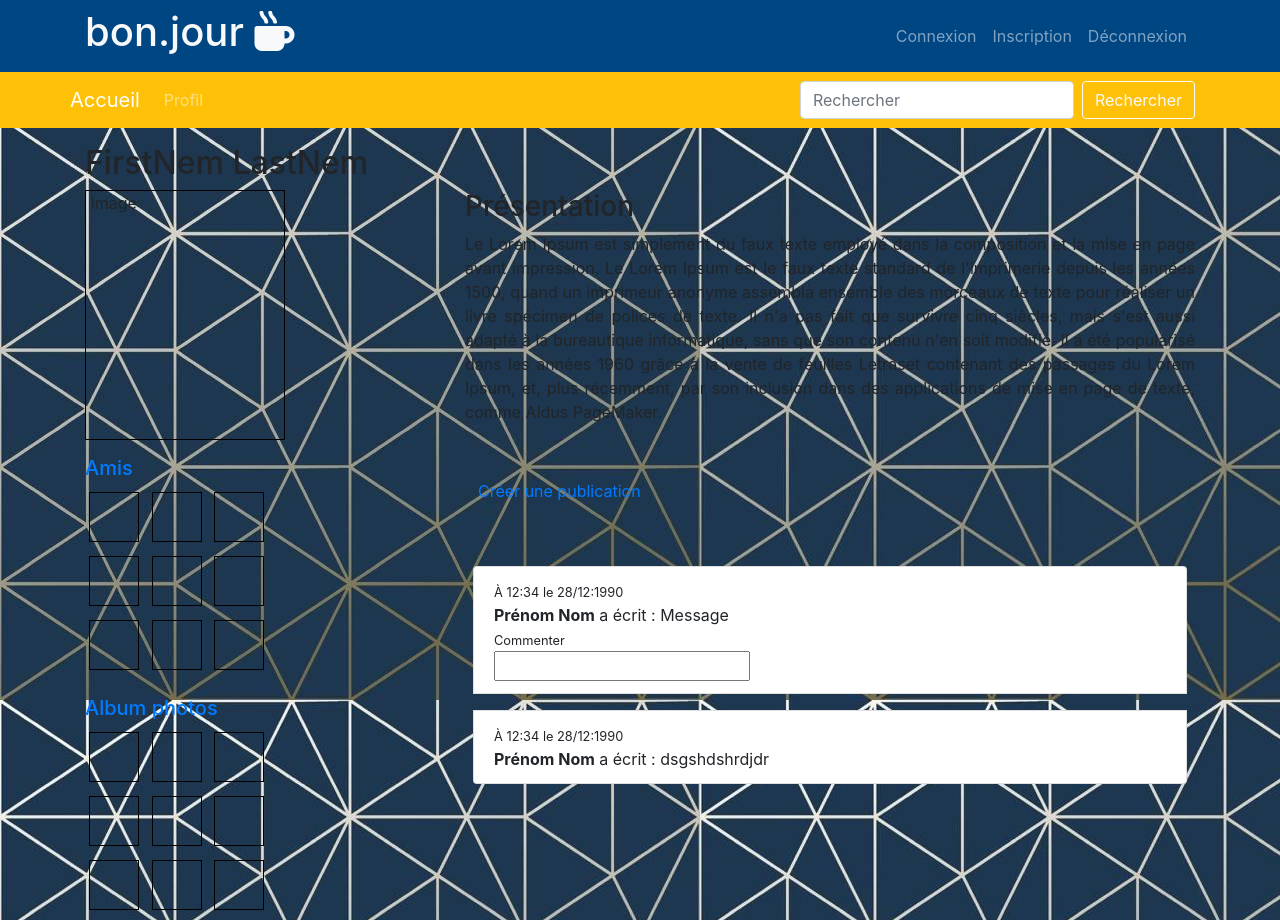
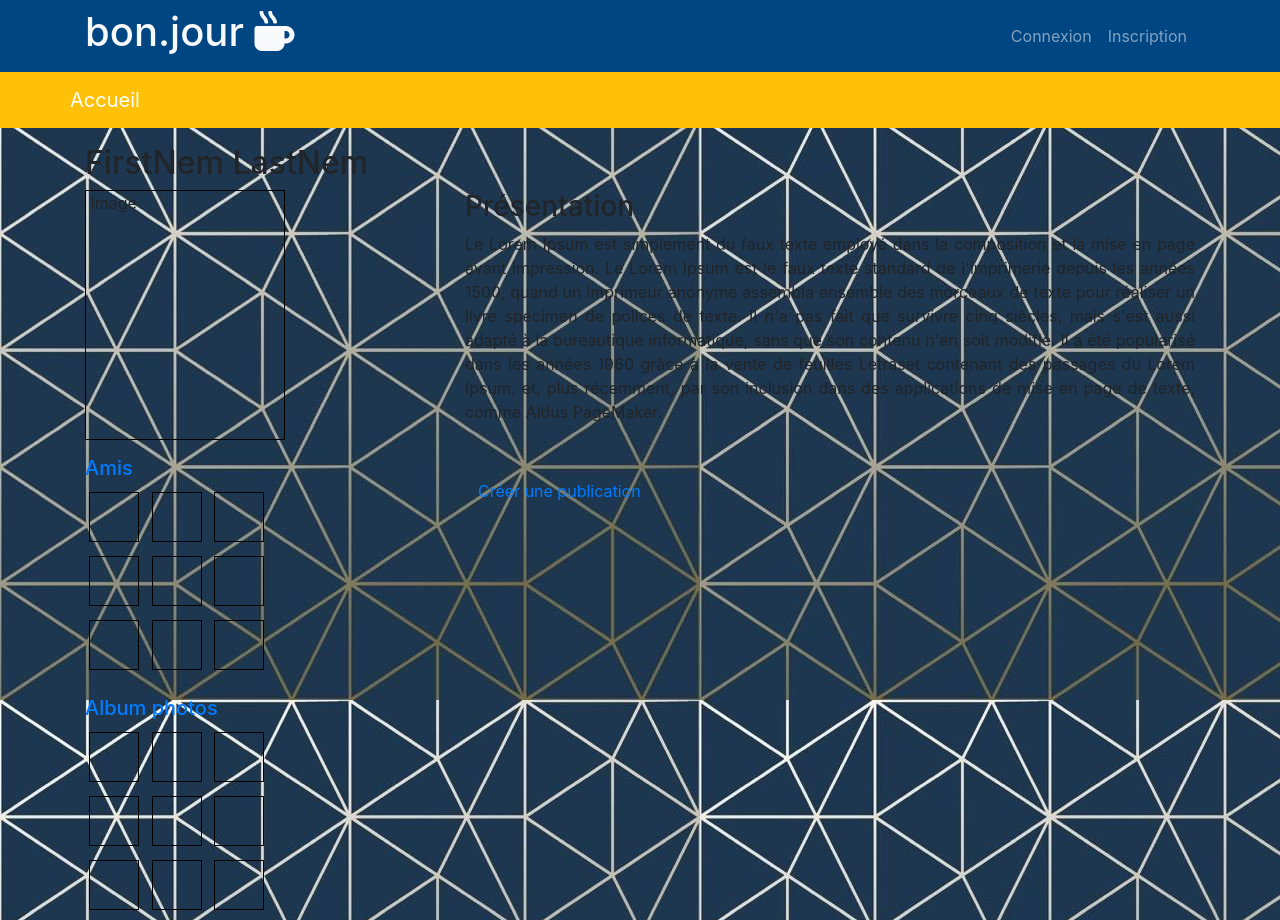
Before and after one commit to Heroszhen/projetfinal, a Symfony app: template templates/profil/index.html.twig in a window 1280 px wide. Run offline with Twig, Linux system fonts and the light colour scheme; the template is opened without the code that fills it, so the values that code supplies are empty; form fields are guessed from the names that the template uses; some libraries are stand-ins or nearby versions.

Commit message:
mise à jour base profil

```diff
--- a/public/js/script.js
+++ b/public/js/script.js
@@ -1,6 +1,5 @@
 var tweet = $("#tweet-content"); //La zone de texte
 var compteur = $("#counter em"); //Le compteur numérique
-
 
 function counting() {
     tweet.val().length; //Calcule la longueur de la chaine de caractères
@@ -71,3 +70,20 @@ $('.update-article').click(function(){
 		$("form[name='article']").append("<br><br><img src='"+src+"' width='200'>");
 	}*/
 });
+
+$('.formcommentaire').each(function(){
+    $(this).submit(function(e) {
+        e.preventDefault();
+        var action = $(this).attr("action");
+        console.log(action);
+        var form = $(this);
+        $.post(
+            action,
+            $(this).serialize(),
+            function(response){
+               form.parent().parent().find("#touscommentaires").prepend(response);
+            },
+
+        );
+    });
+});
--- a/src/Controller/ProfilController.php
+++ b/src/Controller/ProfilController.php
@@ -69,10 +69,6 @@ class ProfilController extends AbstractController
             }
         }
 
-
-
-
-
         return $this->render('profil/index.html.twig', ['user'=>$user,'formp'=>$form->createView()]);
     }
 
@@ -93,4 +89,6 @@ class ProfilController extends AbstractController
         //return $this->redirectToRoute('app_article_index',['id'=>$user->getId()]);
         return new Response("ok");
     }
+
+
 }
--- a/src/Entity/Article.php
+++ b/src/Entity/Article.php
@@ -42,6 +42,7 @@ class Article
 
     /**
      * @ORM\OneToMany(targetEntity="App\Entity\Commentaire", mappedBy="article",cascade={"remove"})
+     * @ORM\OrderBy({"datePublication":"DESC"})
      */
     private $commentaires;
 
--- a/templates/base.html.twig
+++ b/templates/base.html.twig
@@ -15,12 +15,12 @@
         <div class="container">
             <h1 class="text-light">bon.jour <i class="fas fa-mug-hot"></i></h1>
             <ul class="navbar-nav">
-                {# {% if app.user is null %} #} {# Si l'utilisateur n'est pas connecté #}
+                {% if app.user is null %}  {# Si l'utilisateur n'est pas connecté #}
                 <li class="nav-item"><a class="nav-link" href="{{ path('app_accueil_connexion') }}">Connexion</a></li>
                 <li class="nav-item"><a class="nav-link" href="{{ path('app_accueil_inscription') }}">Inscription</a></li>
-                {#{% else %} #}
+                {% else %}
                 <li class="nav-item"><a class="nav-link" href="{{ path('app_accueil_connexion') }}">Déconnexion</a></li>
-                {# {% endif %} #}
+                {% endif %}
             </ul>
 
         </div>
@@ -33,9 +33,9 @@
             </a>
             <div class="navbar-collapse">
                 <ul class="navbar-nav">
-                    {# {% if app.user is not null %} #} {# Si l'utilisateur est connecté #}
+                    {% if app.user is not null %}  {# Si l'utilisateur est connecté #}
                     <li class="nav-item">
-                        <a class="nav-link" href="">
+                        <a class="nav-link" href="{{ path('app_profil_index',{'id':app.user.id}) }}">
                             Profil
                         </a>
                     </li>
@@ -47,7 +47,7 @@
                 <input class="form-control mr-sm-2" type="search" placeholder="Rechercher" aria-label="Search">
                 <button class="btn btn-outline-light my-2 my-sm-0" type="submit">Rechercher</button>
             </form>
-            {# {% endif %} #}
+           {% endif %}
         </div>
     </nav>
 
--- a/templates/profil/index.html.twig
+++ b/templates/profil/index.html.twig
@@ -85,9 +85,9 @@
                     </div>
 
                     {% for article in user.articles %}
-                        <div class="row mb-4" id="article{{ article.id }}">
+                        <div class="row mb-4 border pt-2" id="article{{ article.id }}">
                             <div class="col-6">
-                                <a href="#">{{ article.auteur.prenom }}</a><br>
+                                <a href="{{ path("app_profil_index",{'id':article.auteur.id}) }}">{{ article.auteur.prenom }}</a><br>
                                 <em>{{ article.datePublication | date('d/m/Y') }}</em>
                             </div>
                             {% if app.user == user %}
@@ -102,35 +102,37 @@
                                 </div>
                             </div>
                             {% endif %}
-                            <div class="col-12 contenu">
+                            <div class="col-12 contenu pb-3">
                                 {{ article.contenu }}
                             </div>
-                            <div class="col-12 image">
+                            <div class="col-12 image pb-3">
                                 {% if article.image is not null %}
-                                    <img src="{{  asset('images/' ~ article.image) }}" alt="" class="img-fluid" width="100">
+                                    <img src="{{  asset('images/' ~ article.image) }}" alt="" class="img-fluid" width="200">
                                 {% endif %}
+                            </div>
+
+                            <div class="commentaires col-12 border-top pt-2 pb-2">
+                                <div class="commenter">
+                                    <small>Commenter :</small>
+                                    <form action="{{ path('app_commentaire_index',{'id':article.id}) }}" method="post" class="formcommentaire">
+                                        <input type="text" name="commentaire">
+                                        <input type="hidden">
+                                        <button type="submit" class="btn btn-warning">Publier</button>
+                                    </form>
+                                </div>
+                                {% for comment in article.commentaires %}
+                                    <div id="touscommentaires">
+                                        <div>
+                                            <small>À {{ comment.datePublication|date('H:i d/m/Y') }}</small><br>
+                                            <div class="vignette"><img src="" alt=""></div>
+                                            <strong><a href="{{ path("app_profil_index",{'id':comment.auteur.id}) }}">{{ comment.auteur.prenom }} {{ comment.auteur.nom }}</a></strong> a écrit : {{ comment.contenu }}<br>
+                                        </div><br>
+                                    </div>
+                                {% endfor %}
                             </div>
                         </div>
                     {% endfor %}
                 </div>
-
-                <div>
-                    <ul class="mt-5 list-group">
-                        <li class="list-group-item m-2"><small>À 12:34 le 28/12:1990</small><br>
-                            <strong>Prénom Nom</strong> a écrit : Message
-                            <br>
-                            <small>Commenter</small>
-                            <form action="">
-                                <input type="text">
-                            </form>
-                        </li>
-                        <li class="list-group-item m-2"><small>À 12:34 le 28/12:1990</small><br>
-                            <strong>Prénom Nom</strong> a écrit : dsgshdshrdjdr
-                        </li>
-                    </ul>
-                </div>
-            </div>
-
         </div>
 
 
@@ -151,7 +153,7 @@
                         {{ form_start(formp) }}
                         {{ form_row(formp.contenu) }}
                         {{ form_row(formp.image) }}
-                        <button type="submit" class="btn btn-primary">Créer</button>
+                        <button type="submit" class="btn btn-primary">Publier</button>
                         {{ form_end(formp) }}
                     </div>
                 </div>
```
Also changed, not shown: src/Controller/CommentaireController.php (+25 -87 lines), public/images/5cb467d6d04a6.jpeg (added), public/images/5cb4725b3630a.jpeg (added), public/images/5cb4791c2f2bc.jpeg (added).
